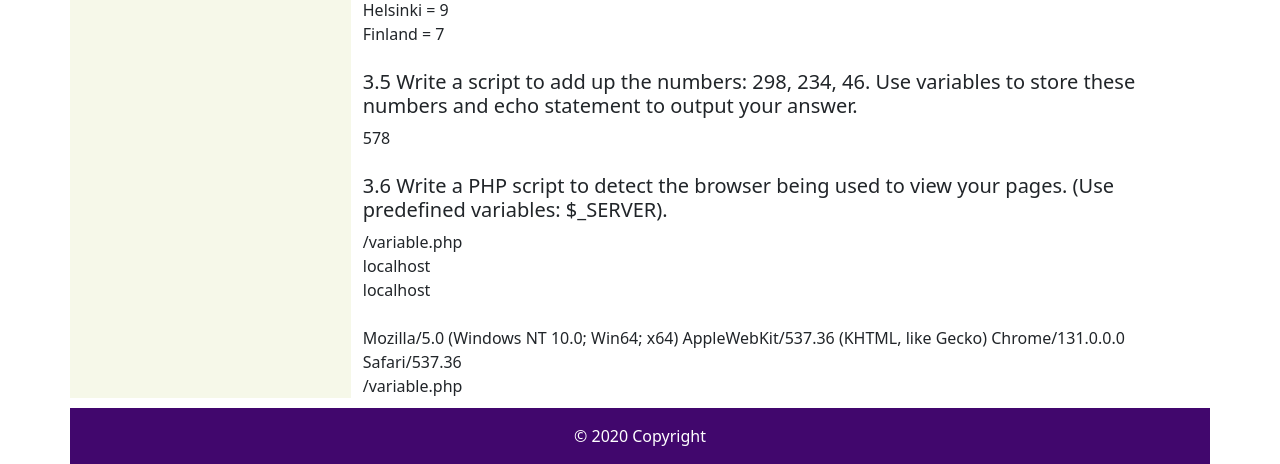
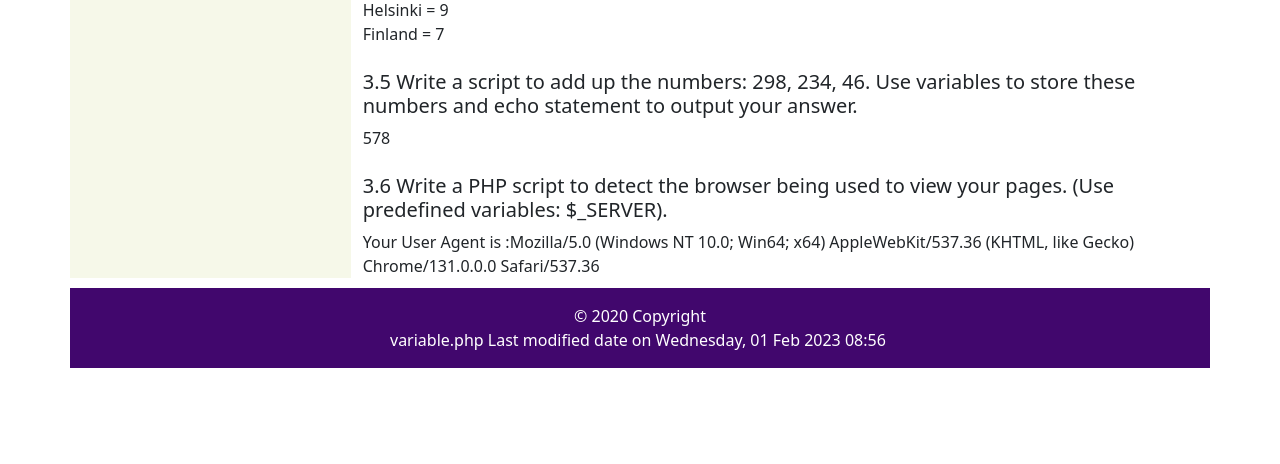
Before and after one commit to rushani22000/hrm_tasks, a PHP site: page /variable.php in a window 1280 px wide. Shown: the part 769-1233 px from the top of the page. After the commit the page ends 1137 px from the top, so only its background shows below. Run offline with PHP 8.4, Linux system fonts and the light colour scheme; data that the repository does not hold is empty.

Commit message:
added detect the browser option

```diff
--- a/layout/footer.php
+++ b/layout/footer.php
@@ -4,7 +4,8 @@
 <footer style="background-color: rgb(65, 7, 109); color: white;">
 
   <!-- Copyright -->
-  <div class="footer-copyright text-center py-3">© 2020 Copyright
+  <div class="footer-copyright text-center py-3">© 2020 Copyright <br>
+  <?php echo basename($_SERVER['SCRIPT_FILENAME'])." Last modified date on  " . date("l, d M Y H:i ");?>
   </div>
   <!-- Copyright -->
 
--- a/layout/variable.php
+++ b/layout/variable.php
@@ -87,18 +87,9 @@
 <br>
 <h5>3.6 Write a PHP script to detect the browser being used to view your pages.
     (Use predefined variables: $_SERVER).</h5>
+
     <?php
-echo $_SERVER['PHP_SELF'];
-echo "<br>";
-echo $_SERVER['SERVER_NAME'];
-echo "<br>";
-echo $_SERVER['HTTP_HOST'];
-echo "<br>";
-echo $_SERVER['HTTP_REFERER'];
-echo "<br>";
-echo $_SERVER['HTTP_USER_AGENT'];
-echo "<br>";
-echo $_SERVER['SCRIPT_NAME'];
+    echo "Your User Agent is :" . $_SERVER ['HTTP_USER_AGENT'];
 ?>
 
 
```
